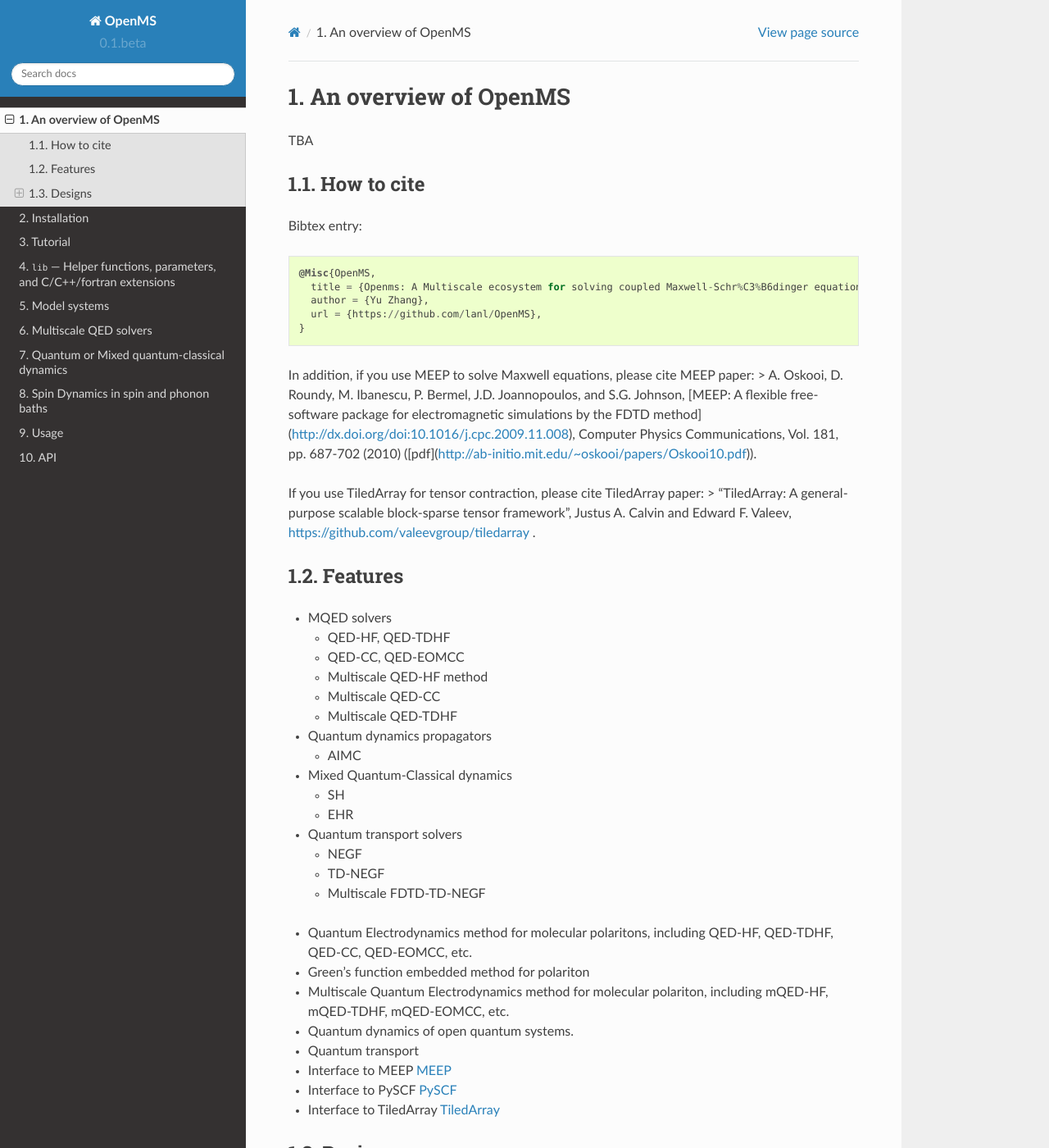
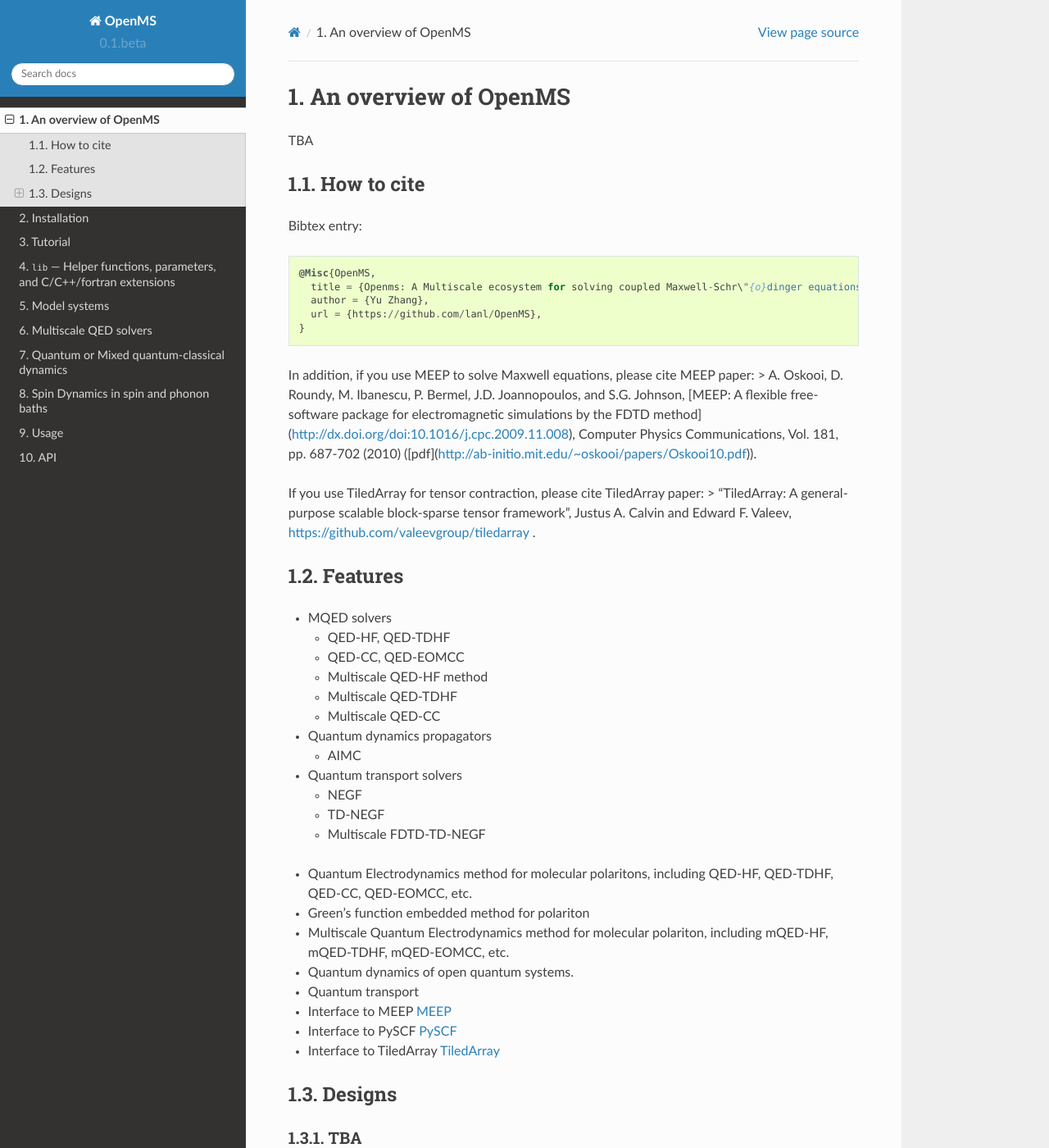
Before and after one commit to ares201005/OpenMS_preview, a Sphinx documentation site: the page built from docs/source/overview.rst, in a window 1280 px wide and 1400 px high. Shown: the whole window at 82% size. Built offline with Sphinx 7.4.7 and the Read the Docs theme 2.0.0, drawn with Linux system fonts in a browser that asks for light colours.

Commit message:
Update documentation: fix dagger in many equations

```diff
--- a/docs/source/features.txt
+++ b/docs/source/features.txt
@@ -3,17 +3,12 @@
   - QED-HF, QED-TDHF
   - QED-CC, QED-EOMCC
   - Multiscale QED-HF method
+  - Multiscale QED-TDHF
   - Multiscale QED-CC
-  - Multiscale QED-TDHF
 
 * Quantum dynamics propagators
 
   - AIMC
-
-* Mixed Quantum-Classical dynamics
-
-  - SH
-  - EHR
 
 * Quantum transport solvers
 
--- a/docs/source/overview.rst
+++ b/docs/source/overview.rst
@@ -10,7 +10,7 @@
 Bibtex entry::
 
   @Misc{OpenMS,
-    title = {Openms: A Multiscale ecosystem for solving coupled Maxwell-Schr%C3%B6dinger equations in Open quantum environments},
+    title = {Openms: A Multiscale ecosystem for solving coupled Maxwell-Schr\"{o}dinger equations in Open quantum environments},
     author = {Yu Zhang},
     url = {https://github.com/lanl/OpenMS},
   }
```
Also changed, not shown: docs/source/mqed.rst (+28 -3 lines), 3 other files.
